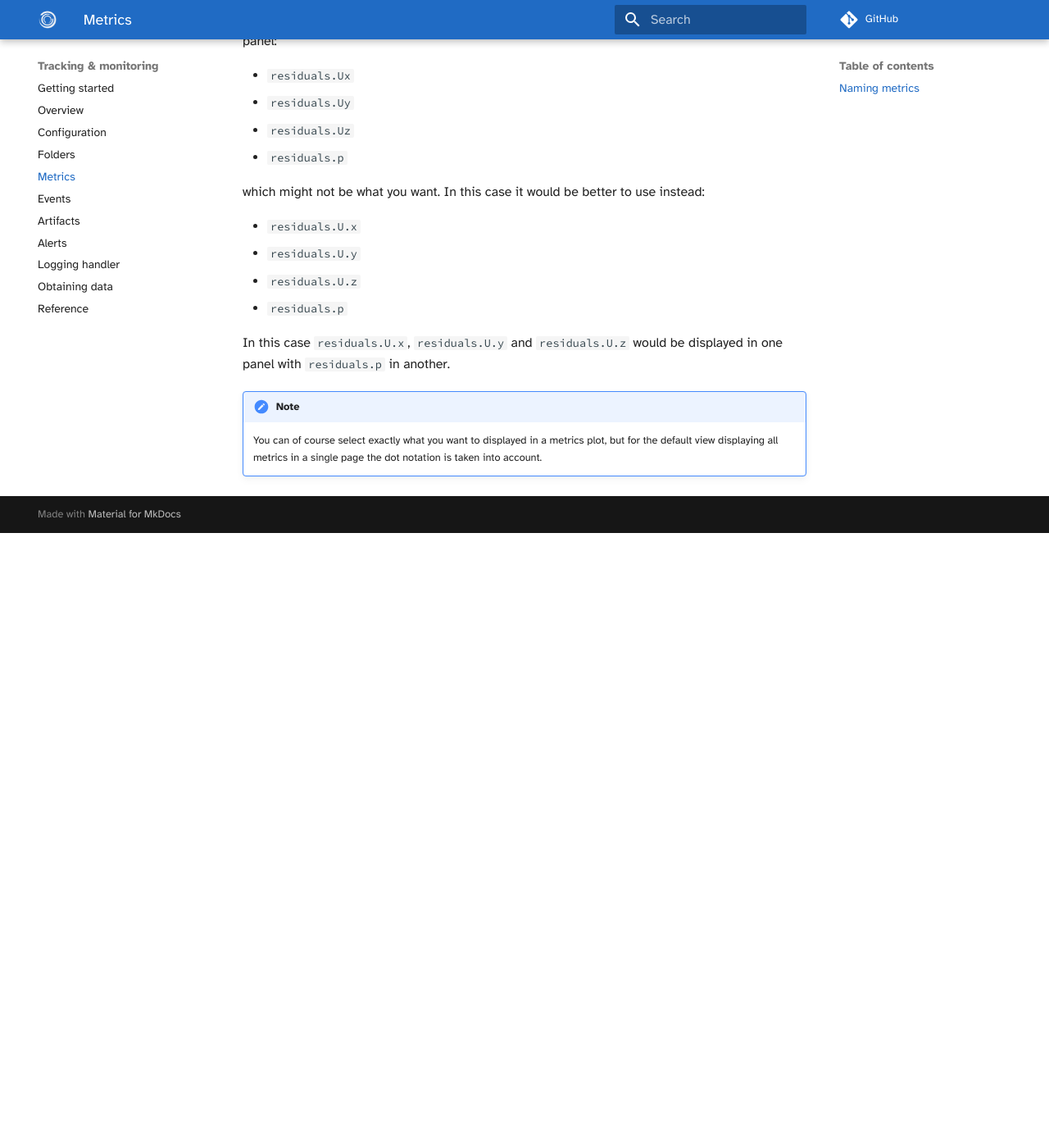
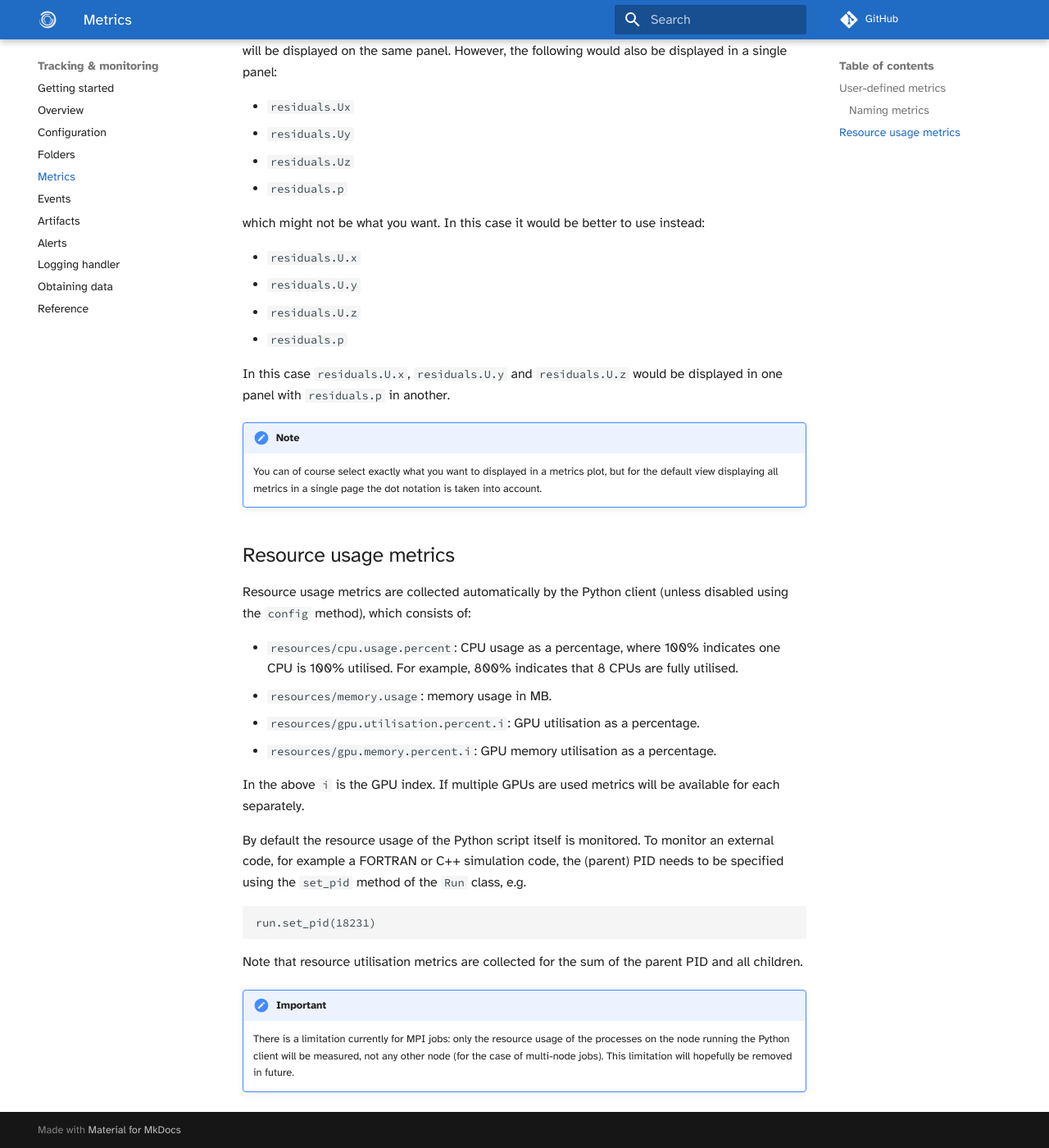
Before and after one commit to simvue-io/docs, an MkDocs documentation site: the page built from docs/python-client/metrics.md, in a window 1280 px wide and 1400 px high, scrolled down 1119 px. Shown: the whole window at 82% size. Built offline with MkDocs 1.6.1 and Material for MkDocs 9.7.7, drawn with Linux system fonts in a browser that asks for light colours; before the commit the page ends 1769 px from its top, so only the background shows below that.

Commit message:
Include resource usage metrics

````diff
--- a/docs/python-client/metrics.md
+++ b/docs/python-client/metrics.md
@@ -1,4 +1,6 @@
 # Metrics
+
+## User-defined metrics
 
 To log time-series metrics use the `log_metrics` method, for example:
 ``` py
@@ -24,7 +26,7 @@ Alternatively it can be defined explicitly, e.g.
 run.log_metrics({'parameter1': 1.2}, step=step)
 ```
 
-## Naming metrics
+### Naming metrics
 It can be useful to employ a *dot notation* for metrics names, as this helps in automatically creating the web UI view of all metrics. Any
 metrics where the part of the name before the `.` is the same is displayed in a single panel. For example, metrics with names:
 
@@ -51,3 +53,28 @@ In this case `residuals.U.x`, `residuals.U.y` and `residuals.U.z` would be displ
 !!! note
 
     You can of course select exactly what you want to displayed in a metrics plot, but for the default view displaying all metrics in a single page the dot notation is taken into account.
+
+## Resource usage metrics
+
+Resource usage metrics are collected automatically by the Python client (unless disabled using the `config` method), which consists of:
+
+* `resources/cpu.usage.percent`: CPU usage as a percentage, where 100% indicates one CPU is 100% utilised. For example, 800% indicates
+that 8 CPUs are fully utilised.
+* `resources/memory.usage`: memory usage in MB.
+* `resources/gpu.utilisation.percent.i`: GPU utilisation as a percentage.
+* `resources/gpu.memory.percent.i`: GPU memory utilisation as a percentage.
+
+In the above `i` is the GPU index. If multiple GPUs are used metrics will be available for each separately.
+
+By default the resource usage of the Python script itself is monitored. To monitor an external code, for example a FORTRAN or C++
+simulation code, the (parent) PID needs to be specified using the `set_pid` method of the `Run` class, e.g.
+```
+run.set_pid(18231)
+```
+Note that resource utilisation metrics are collected for the sum of the parent PID and all children.
+
+!!! important
+
+    There is a limitation currently for MPI jobs: only the resource usage of the processes on the node running the Python
+    client will be measured, not any other node (for the case of multi-node jobs). This limitation will hopefully be removed
+    in future.
````
